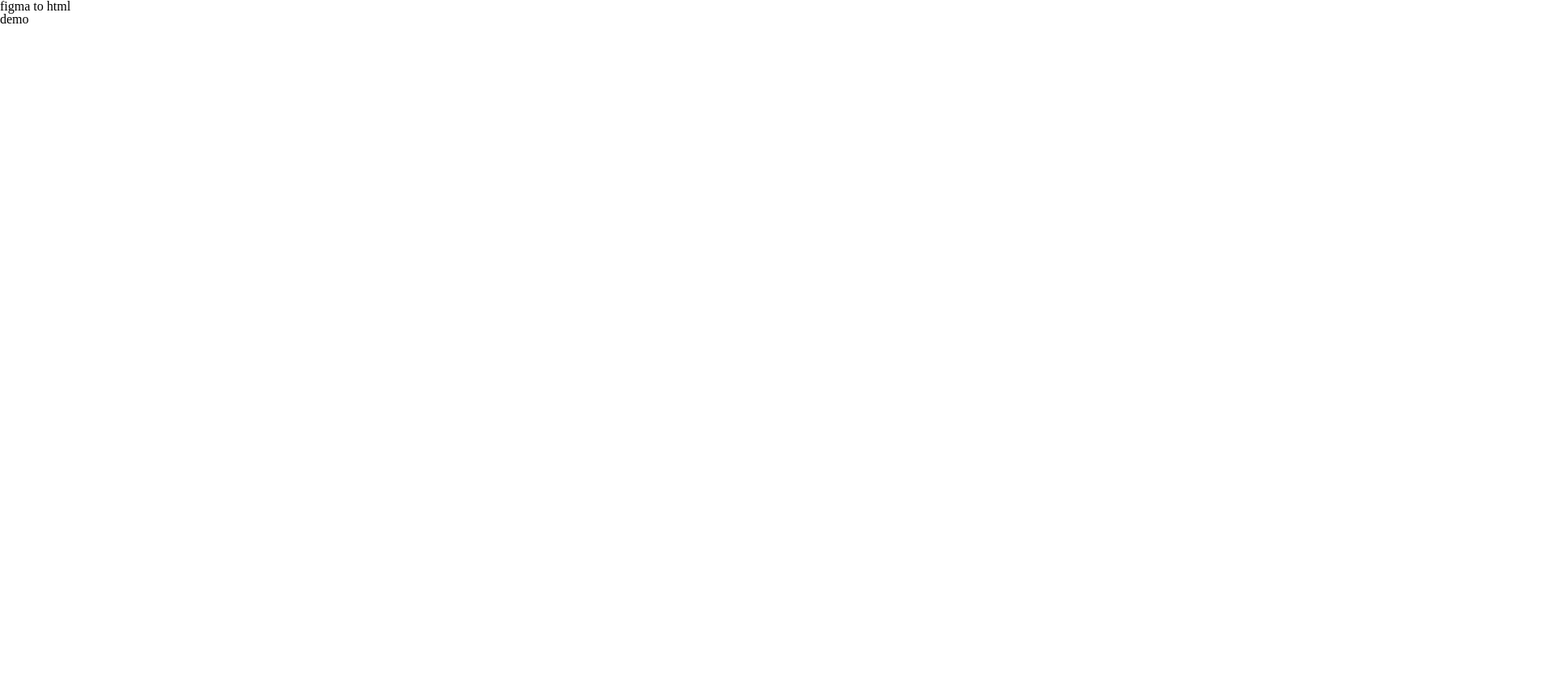
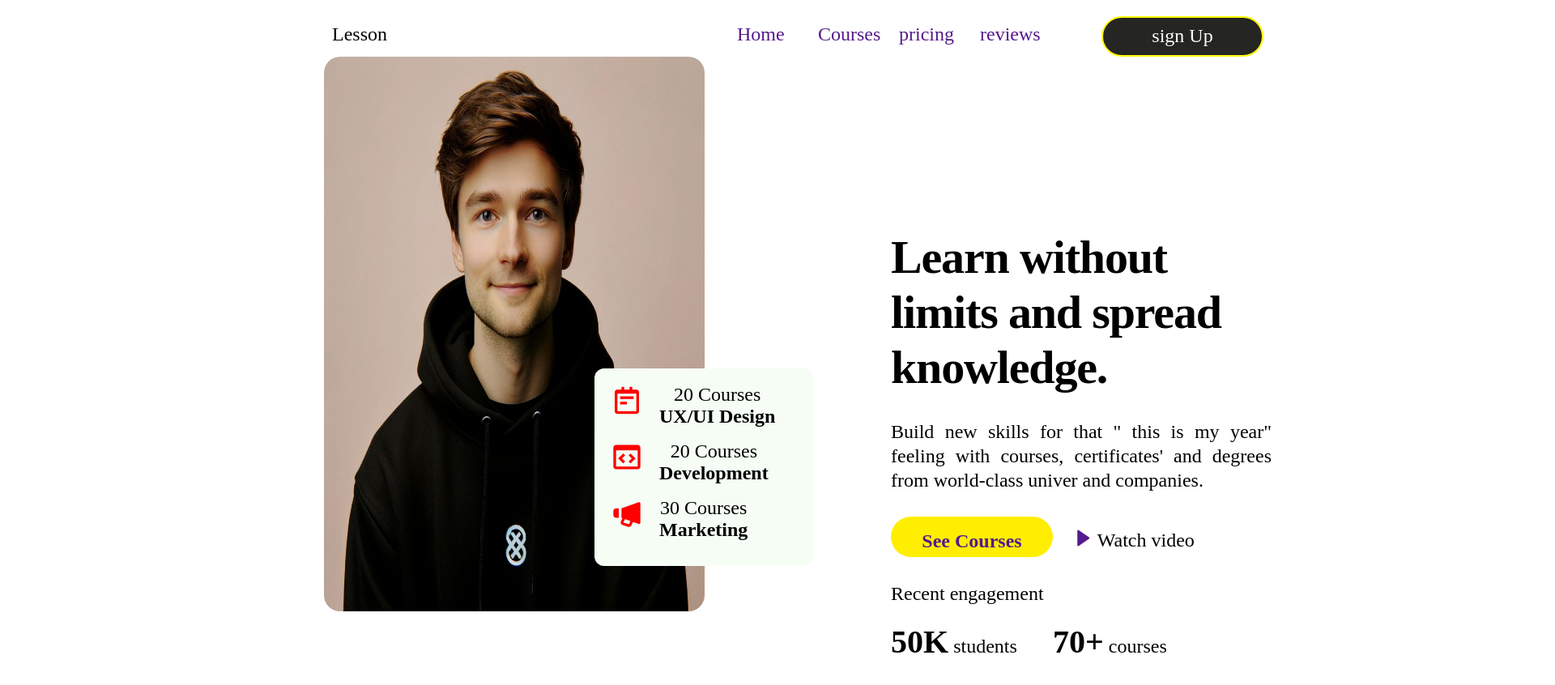
Before and after one commit to phan1123/figma-to-html, a plain HTML site: page index.html in a window 1280 px wide. Shown: the top 846 px of the page at 81% size, 1920 px wide, since content can reach past the window. Before the commit the page ends 800 px from the top, so only its background shows below. Drawn offline with nearby package versions, Linux system fonts and the light colour scheme.

Commit message:
nop lan 3

```diff
--- a/assets/css/style.css
+++ b/assets/css/style.css
@@ -6,4 +6,186 @@ html{
 }
 body{
     font-size: 1.6rem;
+    width: 5000px;
+    height: 100%
 }
+.header{
+    width: 1440px;
+    height: 900px;
+    top: 900px;
+    gap: 0px;
+    opacity: 0px;
+    columns: #fffcf4;
+    margin: 20px 2000px 20px 200px;
+}
+.header_menu{
+    width: 1170px;
+    height: 50px;
+    top: 36px;
+    left: 135px;
+    gap: 0px;
+    opacity: 0px;
+    margin-left: 200px;
+
+}
+.header_menu ul{
+list-style: none;
+}
+.header_menu span{
+    width: 100px;
+    height: 50px;
+    float: left;
+    font-size: 24px;
+    padding: 10px 10px ;
+    margin-right: 400px;
+}
+.header_menu ul li{
+    width: 100px;
+    height: 50px;
+    box-sizing: border-box;
+    float: left;
+    padding: 10px 10px;
+    font-size: 24px;
+}
+.header_menu ul li:last-child{
+    width: 200px;
+    height: 50px;
+    text-align: center;
+}
+
+.header_menu ul li:hover{
+    background-color: gray ;
+}
+a{
+    text-decoration: none;
+}
+.sign_up{
+    border: 2px solid yellow;
+    border-radius: 99px;
+    background-color: rgb(37, 37, 35);
+    margin-left: 60px;
+}
+.sign_up a{
+    color: #fffcf4;
+}
+.header_content{
+    width: 1170px;
+    height: 700px;
+    top: 36px;
+    left: 135px;
+    gap: 0px;
+    opacity: 0px;
+    margin-left: 200px;
+    float: left;
+}
+.content_left{
+ width: 570px;
+height: 685px;
+top: 150px;
+left: 135px;
+gap: 0px;
+opacity: 0px;
+float: left;
+}
+.content_left img{
+width: 470px;
+height: 685px;
+top: 150px;
+left: 135px;
+gap: 0px;
+border-radius: 20px;
+opacity: 0px;
+float: left;
+}
+.noidung{
+    width: 270px;
+    height: 244px;
+    position: relative;
+    top: -300px;
+    left: 334px;
+    border-radius: 12px;
+    float: left;
+    background-color: rgb(245, 253, 245);
+    text-align: center;
+}
+.noidung ul{
+    width: 270px;
+    height: 200px;
+}
+.noidung ul li{
+    width: 270px;
+    height: 50px;
+    font-size: 24px;
+    margin: 20px 20px;
+}
+.noidung ul li span{
+    float: left;
+
+}
+.noidung ul li span i{
+    font-size: 40px;
+    color: red;
+    margin-right: 20px;
+}
+.kt{
+    font-size: 24px;
+    font-weight: 600;
+    line-height: 30px;
+    text-align: left;
+}
+.content_right{
+width: 470px;
+height: 558px;
+position: relative;
+top: 214px;
+border-radius: 32px;
+opacity: 0px;
+float: right;
+font-size: 24px;
+}
+.content_right h1{
+font-size: 58px;
+font-weight: 700;
+line-height: 68px;
+letter-spacing: -0.02em;
+text-align: left;
+}
+.content_right p{
+font-size: 24px;
+font-weight: 400;
+line-height: 30px;
+text-align:justify;
+margin-top: 30px;
+}
+.content_right ul {
+    margin-top: 30px;
+    width: 470px;
+    height: 50px;
+}
+.content_right ul li{
+    width: 200px;
+    height: 50px;
+    float: left;
+    padding: 15px 20px;
+    text-align: center;
+}
+.content_right ul li:first-child{
+    background-color: rgb(255, 238, 0);
+    border-radius: 99px;
+}
+.nut{
+font-size: 24px;
+font-weight: 600;
+line-height: 30px;
+text-align: center;
+}
+.thanhvien{
+    height: 50px;
+    width: 200px;
+    margin-top: 20px;
+    float: left;
+}
+.thanhvien b{
+    font-size: 40px;
+    font-weight: 600;
+}
--- a/index.html
+++ b/index.html
@@ -5,12 +5,71 @@
     <meta name="viewport" content="width=device-width, initial-scale=1.0">
     <link rel="stylesheet" href="./assets/css/reset.css">
     <link rel="stylesheet" href="./assets/css/style.css">
+    <link href='https://unpkg.com/boxicons@2.1.4/css/boxicons.min.css' rel='stylesheet'>
     <title>figma to html</title>
 </head>
 <body>
-    <h1>
-        figma to html <html></html>
-    </h1>
-    <h2>demo</h2>
+    <div class="header">
+        <div class="header_menu">
+            <span><h4>Lesson</h4></span>
+        <ul>
+
+            <li><a href="">Home</a></li>
+            <li><a href="">Courses</a></li>
+            <li><a href="">pricing</a></li>
+            <li><a href="">reviews</a></li>
+            <li class="sign_up"><a href="">sign Up</a></li>
+        </ul>
+        </div>
+        <div class="header_content">
+            <div class="content_left">
+                <img src="./assets/img/img1.png" alt="">
+                <div class="noidung">
+                    <ul>
+                        <li>
+                            <span><i class='bx bx-notepad'></i></span>
+                            <span>
+                                <p>20 Courses</p>
+                                <h3 class="kt">UX/UI Design</h3>
+                            </span>
+                        </li>
+                        <li>
+                            <span><i class='bx bx-code-block'></i></span>
+                            <span>
+                                <p>20 Courses</p>
+                                <h3 class="kt">Development</h3>
+                            </span>
+                        </li>
+                        <li>
+                            <span><i class='bx bxs-megaphone'></i></span>
+                            <span>
+                                <p>30 Courses</p>
+                                <h3 class="kt">Marketing</h3>
+                            </span>
+                        </li>
+                    </ul>
+                </div>
+            </div>
+            <div class="content_right">
+                <h1>Learn without limits and spread knowledge.</h1>
+                <p>
+                    Build new skills for that " this is my year" feeling with courses, certificates'
+                    and degrees from world-class univer and companies.
+                </p>
+                <ul>
+                    <li>
+                        <a class="nut" href="">See Courses</a>
+                    </li>
+                    <li>
+                        <span><a href=""><i class='bx bxs-right-arrow'></i></a></span>
+                        <span>Watch video</span>
+                    </li>
+                </ul>
+                <p>Recent engagement</p>
+                <p  class="thanhvien"><b>50K</b> students</p>
+                <p class="thanhvien"><b>70+</b> courses</p>
+            </div>
+        </div>
+    </div>
 </body>
 </html>
```
Also changed, not shown: assets/img/img1.png (added).
